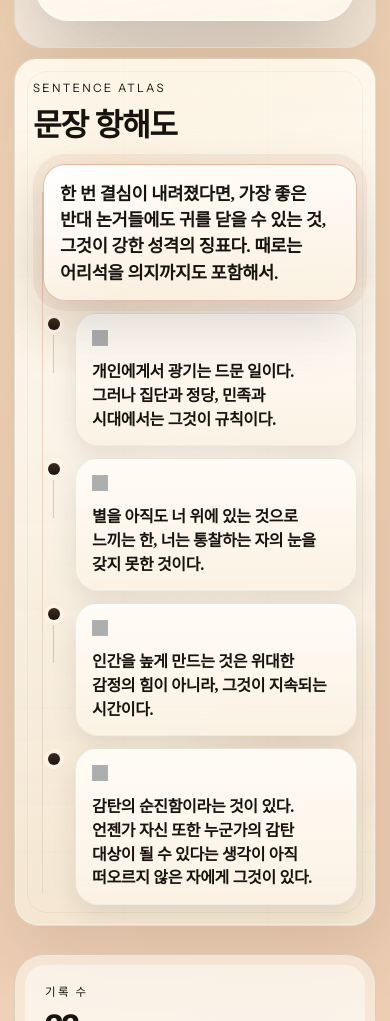
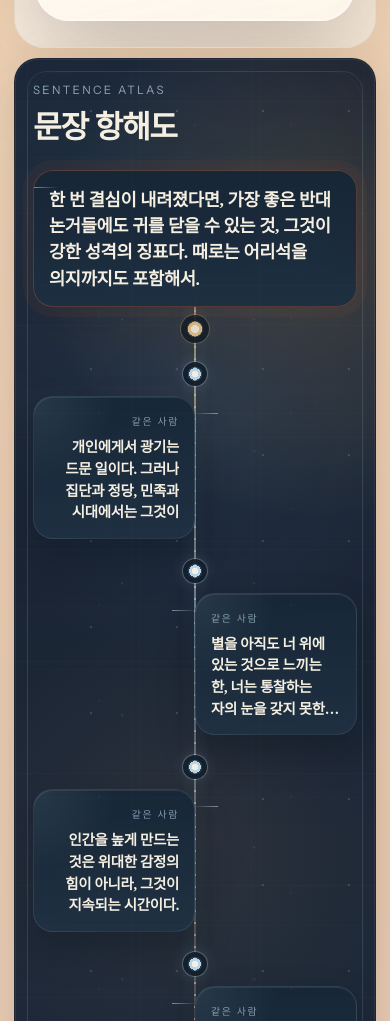
Before and after one commit to goonbamm/All-That-Was-Said, a plain HTML site: page index.html in a window 390 px wide. Shown: the part 735-1756 px from the top of the page. Drawn offline with Linux system fonts and the light colour scheme.

Commit message:
Refine mobile sentence atlas

```diff
--- a/app.js
+++ b/app.js
@@ -470,6 +470,7 @@ function renderMobileMap(target, relatedQuotes) {
     <h2 class="constellation-title">문장 항해도</h2>
   `;
   shell.appendChild(heading);
+  shell.appendChild(createMapAtmosphere());
 
   const trail = document.createElement("div");
   trail.className = "constellation-trail";
@@ -490,6 +491,8 @@ function renderMobileMap(target, relatedQuotes) {
 
     const branch = createMapCard(item.quote, {
       variant: "branch",
+      relation: item.relation,
+      showRelation: true,
       relationKind: item.relationKind,
       isActive: state.activeQuoteId === item.quote.id,
       showMeta: false,
--- a/styles.css
+++ b/styles.css
@@ -1780,32 +1780,65 @@ h1 {
     min-height: auto;
     border-radius: 24px;
     background:
-      radial-gradient(circle at 50% -10%, rgba(250, 224, 183, 0.42), transparent 46%),
-      linear-gradient(180deg, rgba(255, 253, 249, 0.95), rgba(245, 234, 214, 0.88));
+      radial-gradient(circle at 18% 12%, rgba(74, 111, 145, 0.16), transparent 30%),
+      radial-gradient(circle at 82% 18%, rgba(224, 188, 129, 0.2), transparent 28%),
+      linear-gradient(180deg, rgba(18, 29, 45, 0.98), rgba(22, 34, 52, 0.96));
+    box-shadow:
+      inset 0 0 0 1px rgba(184, 214, 235, 0.08),
+      0 22px 54px rgba(15, 21, 32, 0.18);
   }
 
   .quote-canvas::before {
-    opacity: 0.24;
-    background-size: 144px 144px, 144px 144px, 40px 40px;
+    background-image:
+      radial-gradient(circle, rgba(214, 231, 242, 0.4) 0 1px, transparent 1.2px),
+      radial-gradient(circle, rgba(229, 194, 138, 0.28) 0 1px, transparent 1.2px),
+      linear-gradient(rgba(184, 214, 235, 0.05) 1px, transparent 1px),
+      linear-gradient(90deg, rgba(184, 214, 235, 0.05) 1px, transparent 1px);
+    background-size: 86px 86px, 132px 132px, 112px 112px, 112px 112px;
+    background-position: 12% 18%, 76% 34%, center, center;
+    opacity: 0.44;
   }
 
   .quote-canvas::after {
     inset: 12px;
     border-radius: 20px;
-    border-color: rgba(45, 31, 24, 0.05);
+    border-color: rgba(184, 214, 235, 0.1);
   }
 
   .constellation-map {
     min-height: auto;
-    padding: 22px 18px 20px;
+    padding: 24px 18px 22px;
+    color: #f5efe2;
+  }
+
+  .constellation-map::before {
+    background:
+      radial-gradient(circle at 52% 34%, rgba(74, 111, 145, 0.16), transparent 32%),
+      radial-gradient(circle at 46% 72%, rgba(224, 188, 129, 0.08), transparent 28%);
+    opacity: 1;
   }
 
   .constellation-map::after {
-    opacity: 0;
+    inset: 12px;
+    border-color: rgba(184, 214, 235, 0.08);
+    background-image:
+      radial-gradient(circle at center, rgba(184, 214, 235, 0.1) 0 1px, transparent 1.2px),
+      linear-gradient(rgba(184, 214, 235, 0.035) 1px, transparent 1px),
+      linear-gradient(90deg, rgba(184, 214, 235, 0.035) 1px, transparent 1px);
+    background-size: 96px 96px, 128px 128px, 128px 128px;
+    opacity: 0.5;
   }
 
   .constellation-heading {
     max-width: none;
+  }
+
+  .constellation-eyebrow {
+    color: rgba(184, 214, 235, 0.72);
+  }
+
+  .constellation-title {
+    color: #f5efe2;
   }
 
   .constellation-instrument,
@@ -1822,74 +1855,227 @@ h1 {
   }
 
   .constellation-atmosphere {
-    inset: 18px 0 0;
+    display: block;
+    inset: 54px 0 0;
+    opacity: 0.86;
+  }
+
+  .constellation-nebula {
+    filter: blur(16px);
+  }
+
+  .constellation-nebula.is-one {
+    top: 4%;
+    right: -28%;
+    width: 210px;
+    height: 260px;
+    background: radial-gradient(circle, rgba(74, 111, 145, 0.22), transparent 68%);
+  }
+
+  .constellation-nebula.is-two {
+    bottom: 12%;
+    left: -24%;
+    width: 220px;
+    height: 260px;
+    background: radial-gradient(circle, rgba(224, 188, 129, 0.12), transparent 70%);
+  }
+
+  .constellation-nebula.is-three {
+    top: 34%;
+    left: 50%;
+    width: 220px;
+    height: 420px;
+    background: radial-gradient(circle, rgba(184, 214, 235, 0.08), transparent 70%);
+    transform: translateX(-50%) rotate(-10deg);
+  }
+
+  .constellation-starfield.is-far,
+  .constellation-starfield.is-near {
+    inset: 0;
+    opacity: 0.42;
+  }
+
+  .constellation-halo-grid {
+    inset: 6% -10% 8%;
+    border-radius: 50%;
+    opacity: 0.38;
   }
 
   .constellation-trail {
-    margin-top: 20px;
-    padding-left: 10px;
-    gap: 12px;
+    isolation: isolate;
+    margin-top: 24px;
+    padding: 0 0 0;
+    gap: 18px;
   }
 
   .constellation-trail::before {
-    top: 28px;
-    left: 9px;
-    bottom: 12px;
-    background: linear-gradient(180deg, rgba(182, 91, 54, 0.28), rgba(45, 31, 24, 0.08));
+    top: 34px;
+    left: 50%;
+    bottom: 20px;
+    width: 2px;
+    background:
+      linear-gradient(180deg, rgba(228, 197, 142, 0), rgba(228, 197, 142, 0.62) 8%, rgba(184, 214, 235, 0.48) 48%, rgba(228, 197, 142, 0.26) 86%, rgba(228, 197, 142, 0)),
+      repeating-linear-gradient(180deg, transparent 0 10px, rgba(255, 250, 241, 0.42) 10px 12px);
+    box-shadow:
+      0 0 18px rgba(184, 214, 235, 0.24),
+      0 0 34px rgba(228, 197, 142, 0.12);
+    transform: translateX(-50%);
   }
 
   .trail-stop {
-    grid-template-columns: 22px minmax(0, 1fr);
-    gap: 10px;
+    grid-template-columns: minmax(0, 1fr) 28px minmax(0, 1fr);
+    gap: 8px;
+    align-items: center;
+  }
+
+  .trail-stop:nth-child(odd) .constellation-trail-card {
+    grid-column: 2 / 4;
+    padding-left: 14px;
+  }
+
+  .trail-stop:nth-child(even) .constellation-trail-card {
+    grid-column: 1 / 3;
+    padding-right: 14px;
+  }
+
+  .trail-stop:nth-child(even) .constellation-card-shell {
+    text-align: right;
   }
 
   .trail-marker {
-    width: 22px;
-    height: 22px;
+    grid-column: 2;
+    grid-row: 1;
+    width: 28px;
+    height: 28px;
+    z-index: 2;
   }
 
   .trail-marker::before {
-    inset: 5px;
+    inset: 7px;
+    background: radial-gradient(circle, #f5efe2 0 30%, #b8d6eb 31% 58%, rgba(184, 214, 235, 0.08) 60%);
+    box-shadow:
+      0 0 0 5px rgba(17, 29, 41, 0.94),
+      0 0 0 6px rgba(184, 214, 235, 0.28),
+      0 0 18px rgba(184, 214, 235, 0.48);
   }
 
   .trail-marker::after {
-    left: 10px;
+    display: none;
   }
 
   .constellation-card-shell {
-    gap: 8px;
-    padding: 16px 16px 14px;
-    border-radius: 22px;
+    position: relative;
+    gap: 9px;
+    padding: 16px 15px 14px;
+    border-color: rgba(184, 214, 235, 0.12);
+    border-radius: 20px;
+    background:
+      linear-gradient(180deg, rgba(23, 39, 55, 0.96), rgba(31, 49, 67, 0.9)),
+      rgba(16, 25, 37, 0.84);
     box-shadow:
-      0 10px 24px rgba(53, 37, 26, 0.1),
-      inset 0 1px 0 rgba(255, 255, 255, 0.58);
+      0 18px 36px rgba(4, 9, 18, 0.28),
+      inset 0 1px 0 rgba(255, 255, 255, 0.08);
+  }
+
+  .constellation-card-shell::before {
+    position: absolute;
+    top: 16px;
+    width: 24px;
+    height: 1px;
+    background: linear-gradient(90deg, rgba(184, 214, 235, 0.58), transparent);
+    content: "";
+  }
+
+  .trail-stop:nth-child(odd) .constellation-card-shell::before {
+    left: -24px;
+  }
+
+  .trail-stop:nth-child(even) .constellation-card-shell::before {
+    right: -24px;
+    transform: rotate(180deg);
+  }
+
+  .constellation-card-relation {
+    color: rgba(184, 214, 235, 0.66);
+    font-size: 0.62rem;
+    letter-spacing: 0.16em;
+  }
+
+  .constellation-card-quote {
+    color: #f5efe2;
+  }
+
+  .constellation-map-mobile .constellation-badge {
+    display: none;
   }
 
   .constellation-trail-card .constellation-card-shell {
-    border-color: rgba(45, 31, 24, 0.08);
+    min-height: 108px;
+    border-color: rgba(184, 214, 235, 0.1);
     background:
-      linear-gradient(180deg, rgba(255, 252, 246, 0.96), rgba(250, 241, 226, 0.84)),
-      rgba(255, 249, 241, 0.72);
+      radial-gradient(circle at top left, rgba(184, 214, 235, 0.1), transparent 38%),
+      linear-gradient(180deg, rgba(23, 39, 55, 0.96), rgba(31, 49, 67, 0.88));
   }
 
   .constellation-trail-card .constellation-card-quote {
-    font-size: 1rem;
-    line-height: 1.48;
+    font-size: clamp(0.88rem, 3.7vw, 1rem);
+    line-height: 1.5;
+    display: -webkit-box;
+    overflow: hidden;
+    -webkit-line-clamp: 4;
+    -webkit-box-orient: vertical;
   }
 
   .constellation-focus-card .constellation-card-shell {
-    padding: 22px 20px 18px;
-    border-radius: 24px;
+    padding: 24px 20px 20px;
+    border-color: rgba(228, 197, 142, 0.28);
+    border-radius: 26px;
+    background:
+      radial-gradient(circle at top right, rgba(228, 197, 142, 0.2), transparent 42%),
+      linear-gradient(180deg, rgba(255, 252, 247, 0.98), rgba(244, 231, 204, 0.94));
     box-shadow:
-      0 16px 32px rgba(45, 30, 21, 0.16),
-      0 0 0 1px rgba(182, 91, 54, 0.18),
-      0 0 0 6px rgba(182, 91, 54, 0.06);
+      0 24px 52px rgba(4, 9, 18, 0.34),
+      0 0 0 1px rgba(228, 197, 142, 0.2),
+      0 0 0 7px rgba(228, 197, 142, 0.06);
     animation: none;
   }
 
-  .constellation-focus-card .constellation-card-shell::before,
+  .constellation-focus-card .constellation-card-shell::before {
+    top: auto;
+    right: 20px;
+    bottom: 18px;
+    left: auto;
+    width: 42px;
+    background: linear-gradient(90deg, rgba(87, 62, 40, 0.34), transparent);
+  }
+
   .constellation-focus-card .constellation-card-shell::after {
-    display: none;
+    inset: 11px;
+    border-color: rgba(182, 91, 54, 0.1);
+    border-radius: 20px;
+  }
+
+  .constellation-focus-card .constellation-card-quote {
+    color: #1b1714;
+  }
+
+  .constellation-trail-focus {
+    margin-bottom: 8px;
+    z-index: 2;
+  }
+
+  .constellation-trail-focus::after {
+    display: block;
+    width: 16px;
+    height: 16px;
+    margin: 14px auto -3px;
+    border-radius: 50%;
+    background: radial-gradient(circle, #f5efe2 0 36%, #e4c58e 38% 62%, rgba(228, 197, 142, 0.08) 64%);
+    box-shadow:
+      0 0 0 6px rgba(17, 29, 41, 0.94),
+      0 0 0 7px rgba(228, 197, 142, 0.26),
+      0 0 20px rgba(228, 197, 142, 0.28);
+    content: "";
   }
 }
 
```
